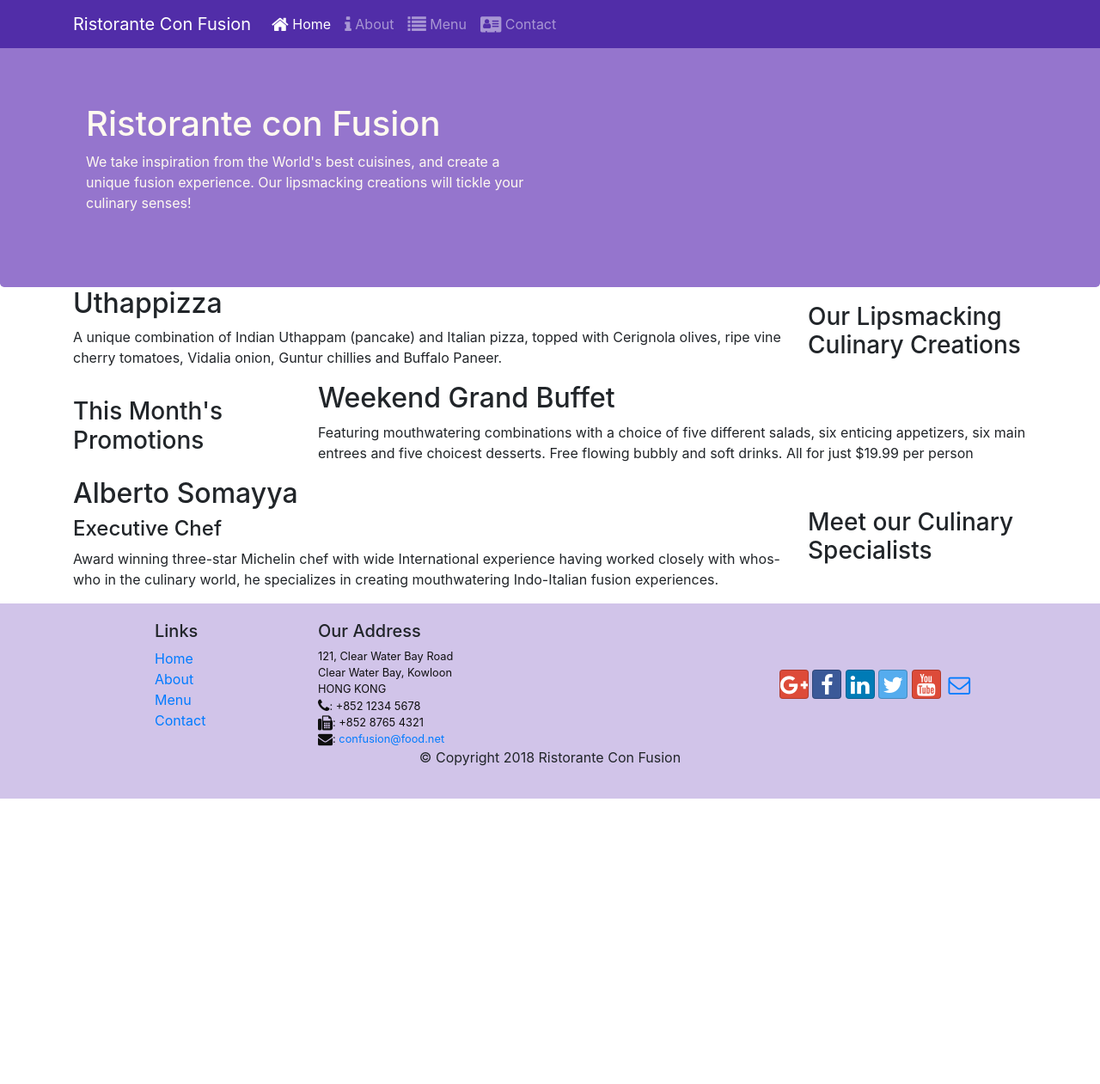
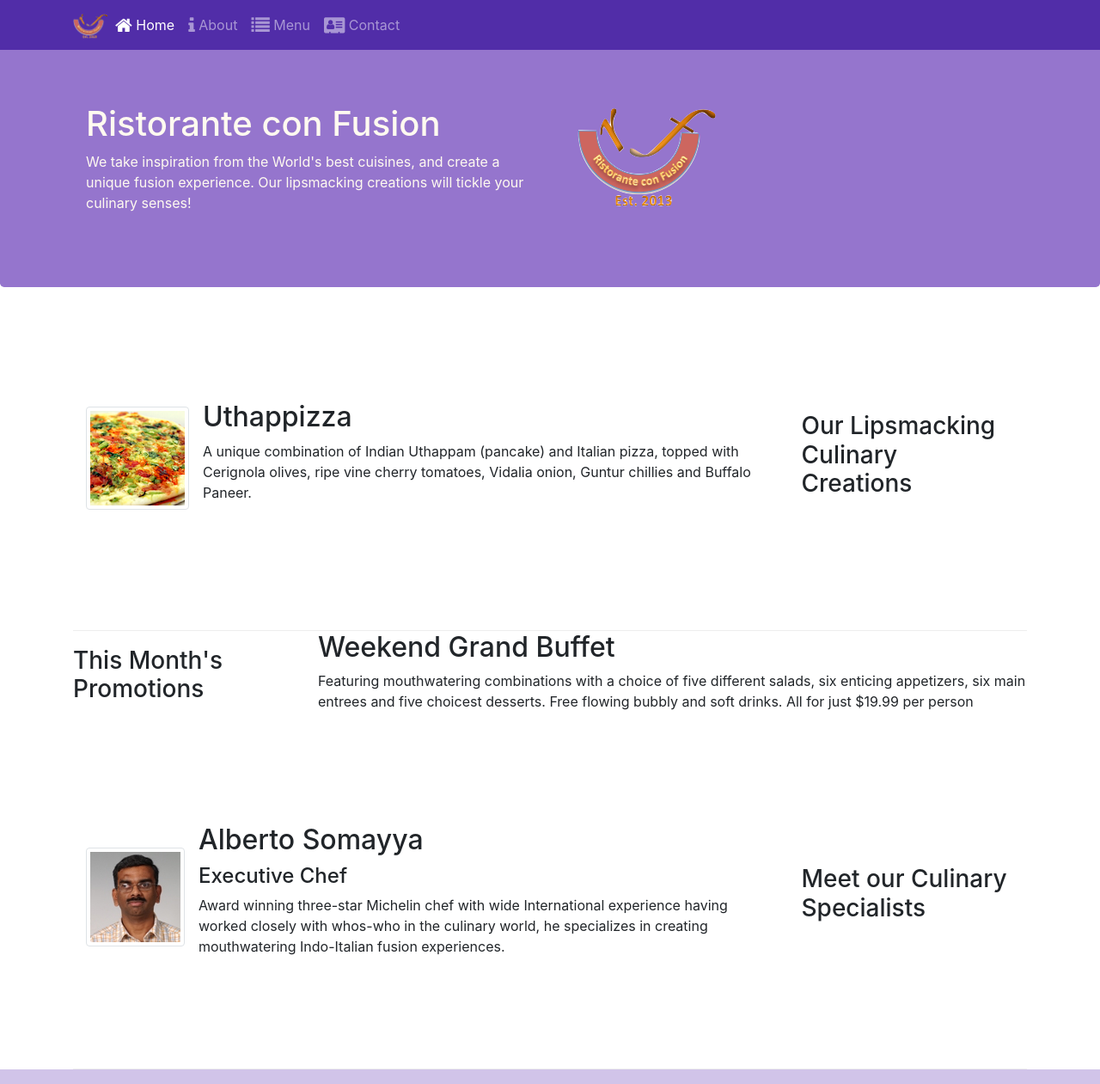
Before and after one commit to Adarsh-thedev/courseraTraining1, a website: page index.html in a window 1280 px wide. Shown: the top 1261 px of the page at 86% size. Before the commit the page ends 929 px from the top, so only its background shows below. Drawn offline with nearby package versions, Linux system fonts and the light colour scheme.

Commit message:
images and media

```diff
--- a/index.html
+++ b/index.html
@@ -20,7 +20,7 @@
                 <button class="navbar-toggler" type="button" data-toggle="collapse" data-target="#Navbar">
                     <span class="navbar-toggler-icon"></span>
                 </button>
-            <a class="navbar-brand" href="#">Ristorante Con Fusion</a>
+            <a class="navbar-brand mr-auto" href="#"><img src="img/logo.png" height="30" width="41"></a>
             <div class="collapse navbar-collapse" id="Navbar">
                 <ul class="navbar-nav mr-auto">
                     <li class="nav-item active"><a class="nav-link" href="#"><span class="fa fa-home fa-lg"></span> Home</a></li>
@@ -39,22 +39,33 @@
                     <p>We take inspiration from the World's best cuisines, and create a unique fusion experience. Our lipsmacking creations will tickle your culinary senses!</p>
                 </div>
                 <div class="col-12 col-sm">
+                    <div class="col-12 col-sm align-self-center">
+                        <img src="img/logo.png" class="img-fluid">
+                    </div>
                 </div>
             </div>
         </div>
     </header>
 
     <div class="container">
-        <div class="row row-container align-items-center">
+        <div class="row  row-content row-container align-items-center">
             <div class="col-12 order-sm-last col-sm-4 col-md-3">
                 <h3>Our Lipsmacking Culinary Creations</h3>
             </div>
             <div class="col order-sm-first col-sm col-md">
-                <h2>Uthappizza</h2>
-                <p>A unique combination of Indian Uthappam (pancake) and Italian pizza, topped with Cerignola olives, ripe vine cherry tomatoes, Vidalia onion, Guntur chillies and Buffalo Paneer.</p>
+                <div class="media">
+                    <img class="d-flex mr-3 img-thumbnail align-self-center"
+                            src="img/uthappizza.png" alt="Uthappizza">
+                    <div class="media-body">
+                        <h2 class="mt-0">Uthappizza</h2>
+                        <p class="d-none d-sm-block">A unique combination of Indian Uthappam (pancake) and
+                            Italian pizza, topped with Cerignola olives, ripe vine
+                            cherry tomatoes, Vidalia onion, Guntur chillies and
+                            Buffalo Paneer.</p>
+                    </div>
+                </div>
             </div>
         </div>
-
 
         <div class="row row-container align-items-center">
             <div class="col-12 col-sm-4 col-md-3">
@@ -66,14 +77,24 @@
             </div>
         </div>
 
-        <div class="row row-container align-items-center">
+        <div class="row  row-content row-container align-items-center">
             <div class="col-12 order-sm-last col-sm-4 col-md-3">
                 <h3>Meet our Culinary Specialists</h3>
             </div>
             <div class="col order-sm-first col-sm col-md">
-                <h2>Alberto Somayya</h2>
-                <h4>Executive Chef</h4>
-                <p>Award winning three-star Michelin chef with wide International experience having worked closely with whos-who in the culinary world, he specializes in creating mouthwatering Indo-Italian fusion experiences. </p>
+                <div class="media">
+                    <img class="d-flex mr-3 img-thumbnail align-self-center"
+                            src="img/alberto.png" alt="Alberto Somayya">
+                    <div class="media-body">
+                        <h2 class="mt-0">Alberto Somayya</h2>
+                        <h4>Executive Chef</h4>
+                        <p class="d-none d-sm-block">Award winning three-star Michelin chef with wide
+                            International experience having worked closely with
+                            whos-who in the culinary world, he specializes in
+                            creating mouthwatering Indo-Italian fusion experiences.
+                            </p>
+                    </div>
+                </div>
             </div>
         </div>
         </div>
```
Also changed, not shown: aboutus.html (+4 -1 lines), contactus.html (+4 -1 lines).
